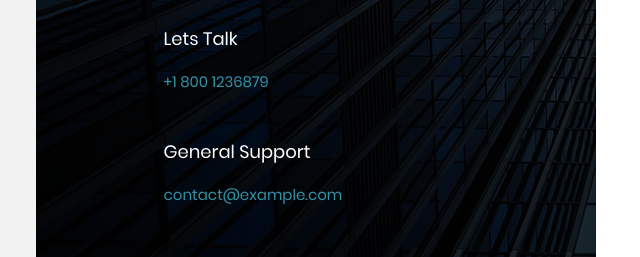
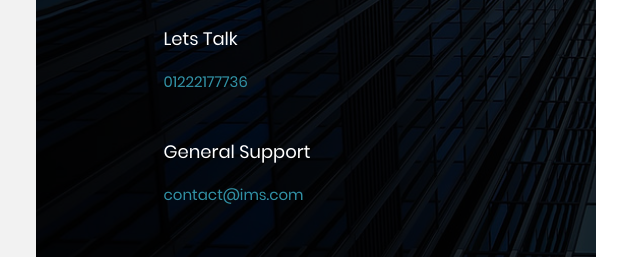
Before and after one commit to Ahmed2398/ims, a plain HTML site: page contact.html in a window 1280 px wide. Shown: the part 760-1017 px from the top of the page, 44-684 px from the left. Drawn offline with nearby package versions, Linux system fonts and the light colour scheme; some icons are missing; a web font is replaced by a local one.

Commit message:
contact update

```diff
--- a/contact.html
+++ b/contact.html
@@ -160,7 +160,7 @@
 						</span>
 
 						<span class="txt3">
-							+1 800 1236879
+              01222177736
 						</span>
 					</div>
 				</div>
@@ -176,7 +176,7 @@
 						</span>
 
 						<span class="txt3">
-							contact@example.com
+							contact@ims.com
 						</span>
 					</div>
 				</div>
```
Also changed, not shown: solution.html (+1 -2 lines).
